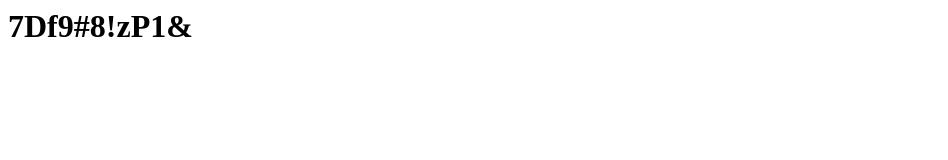
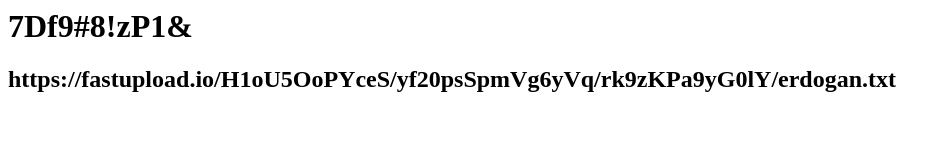
Before and after one commit to loppea/pass.github.io, a plain HTML site: page index.html in a window 1280 px wide. Shown: the whole page, without its empty margins (0-948 px from the left). Drawn offline with Linux system fonts and the light colour scheme.

Commit message:
Update index.html

```diff
--- a/index.html
+++ b/index.html
@@ -1 +1,2 @@
 <h1>7Df9#8!zP1&</h1>
+<h2>https://fastupload.io/H1oU5OoPYceS/yf20psSpmVg6yVq/rk9zKPa9yG0lY/erdogan.txt</h2>
```
